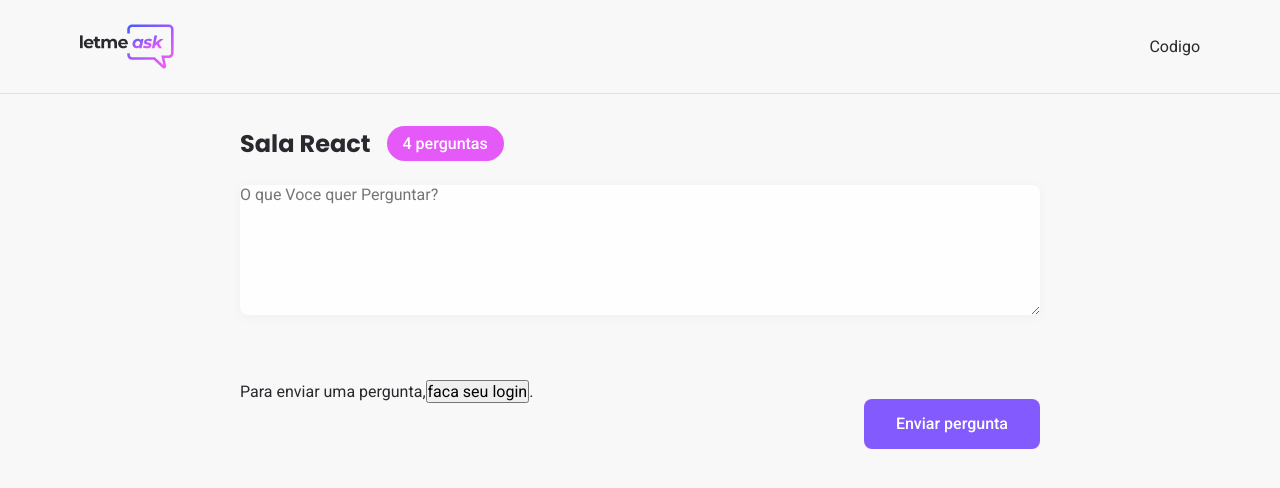
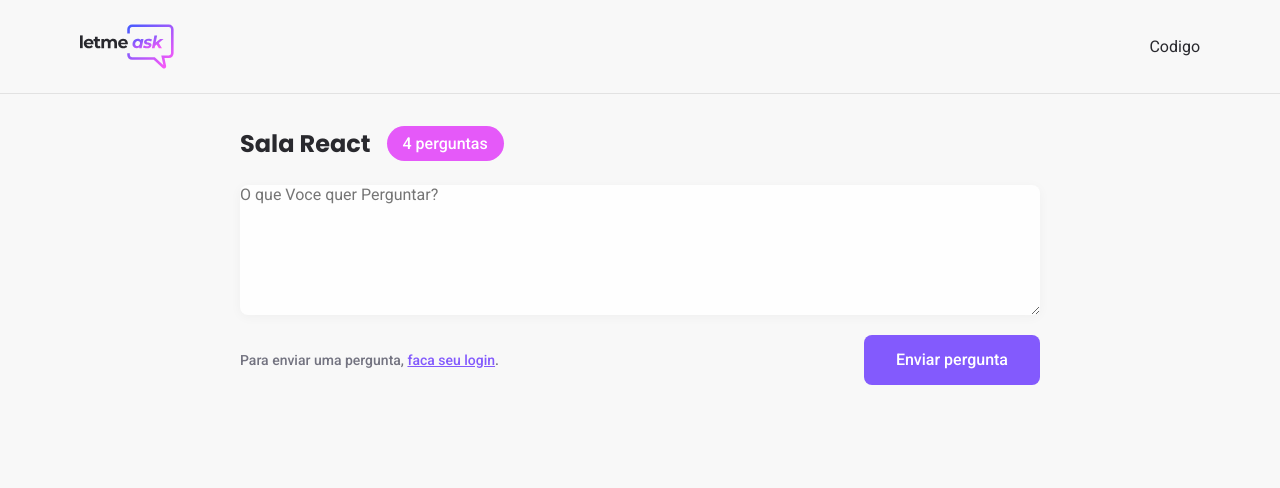
Before and after one commit to Hugovarellaa/Projeto-02, a React (Create React App) app: page /rooms/1 in a window 1280 px wide. Shown: the top 488 px of the page. Built offline with nearby package versions, Linux system fonts and the light colour scheme; no server answers.

Commit message:
Terceira Aula
54min

```diff
--- a/src/pages/Room.tsx
+++ b/src/pages/Room.tsx
@@ -21,7 +21,7 @@ export function Room() {
 					<textarea placeholder="O que Voce quer Perguntar?" />
 					<div className="form-footer">
 						<span>
-							Para enviar uma pergunta,<button> faca seu login</button>.
+							Para enviar uma pergunta, <button> faca seu login</button>.
 						</span>
 						<Button type="submit">Enviar pergunta</Button>
 					</div>
--- a/src/styles/button.scss
+++ b/src/styles/button.scss
@@ -1,5 +1,5 @@
 .button {
-	margin-top: 64px;
+
 	height: 50px;
 	border-radius: 8px;
 	font-weight: 500;
--- a/src/styles/room.scss
+++ b/src/styles/room.scss
@@ -57,6 +57,22 @@
 				justify-content: space-between;
 				align-items: center;
 				margin-top: 16px;
+
+				span {
+					font-size: 14px;
+					color: #737380;
+					font-weight: 500;
+
+					button {
+						background: transparent;
+						border: 0;
+						color: #835afd;
+						text-decoration: underline;
+						font-size: 14px;
+						font-weight: 500;
+						cursor: pointer;
+					}
+				}
 			}
 		}
 	}
```
